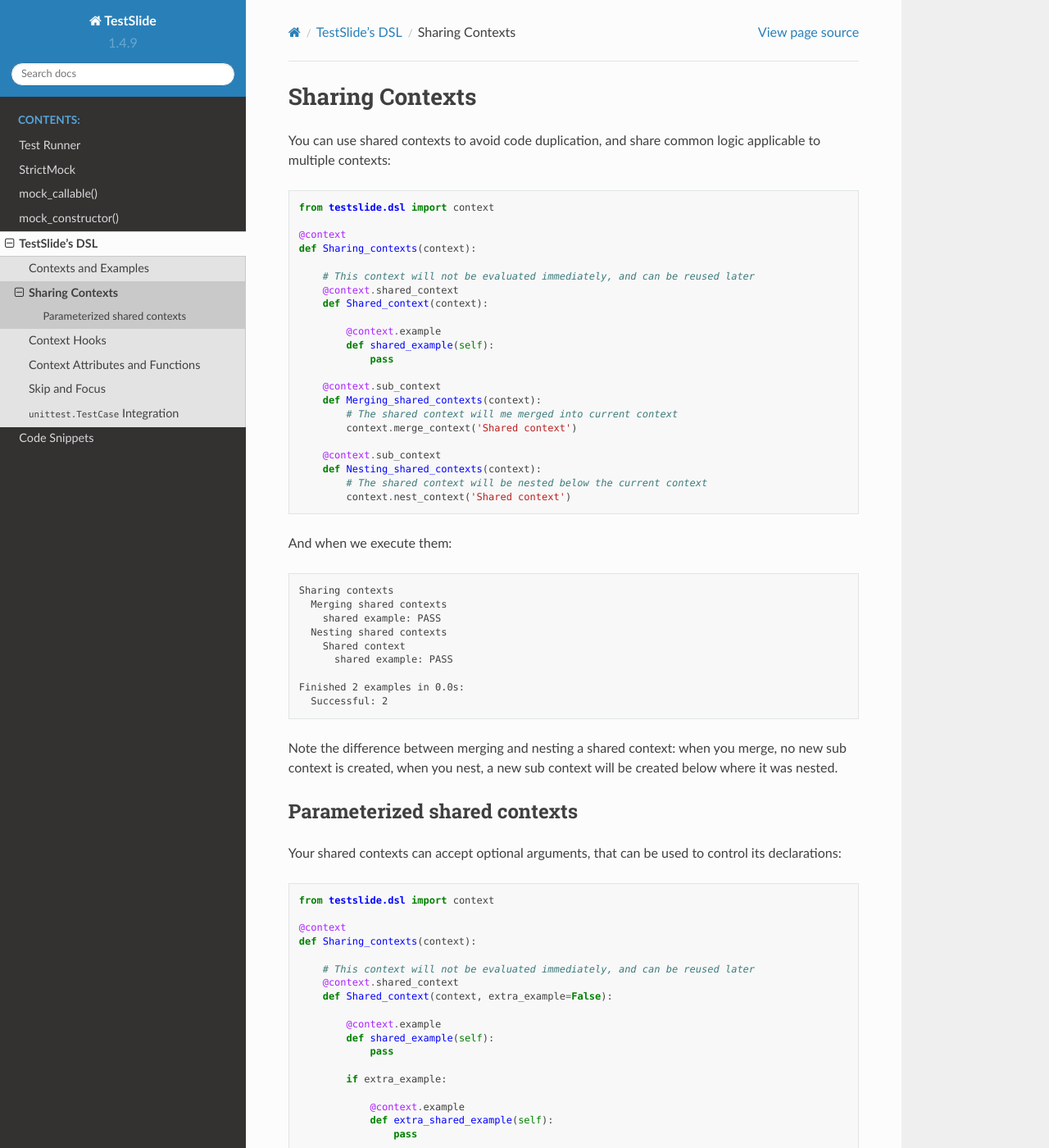
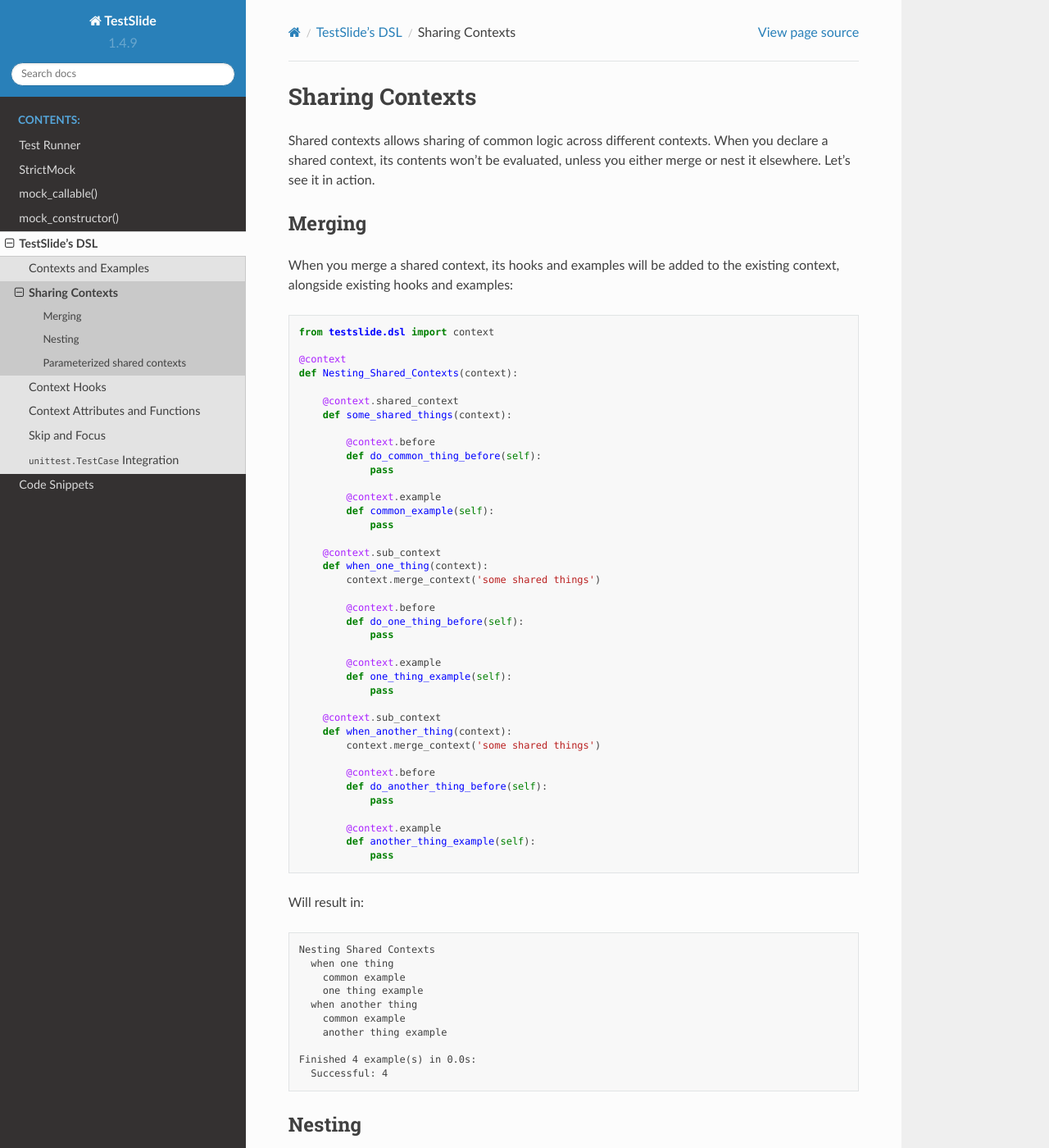
Before and after one commit to facebook/TestSlide, a Sphinx documentation site: the page built from docs/testslide_dsl/shared_contexts/index.rst, in a window 1280 px wide and 1400 px high. Shown: the whole window at 82% size. Built offline with Sphinx 7.4.7 and the Read the Docs theme 2.0.0, drawn with Linux system fonts in a browser that asks for light colours; some of the changed text lies outside the part shown.

Commit message:
Improve shared context docs

```diff
--- a/docs/testslide_dsl/shared_contexts/index.rst
+++ b/docs/testslide_dsl/shared_contexts/index.rst
@@ -1,49 +1,133 @@
 Sharing Contexts
 ================
 
-You can use shared contexts to avoid code duplication, and share common logic applicable to multiple contexts:
+Shared contexts allows sharing of common logic across different contexts. When you declare a shared context, its contents won't be evaluated, unless you either merge or nest it elsewhere. Let's see it in action.
+
+Merging
+-------
+
+When you merge a shared context, its hooks and examples will be added to the existing context, alongside existing hooks and examples:
 
 .. code-block:: python
 
   from testslide.dsl import context
 
   @context
-  def Sharing_contexts(context):
+  def Nesting_Shared_Contexts(context):
 
-      # This context will not be evaluated immediately, and can be reused later
       @context.shared_context
-      def Shared_context(context):
+      def some_shared_things(context):
+
+          @context.before
+          def do_common_thing_before(self):
+              pass
 
           @context.example
-          def shared_example(self):
+          def common_example(self):
               pass
 
       @context.sub_context
-      def Merging_shared_contexts(context):
-          # The shared context will me merged into current context
-          context.merge_context('Shared context')
+      def when_one_thing(context):
+          context.merge_context('some shared things')
+
+          @context.before
+          def do_one_thing_before(self):
+              pass
+
+          @context.example
+          def one_thing_example(self):
+              pass
 
       @context.sub_context
-      def Nesting_shared_contexts(context):
-          # The shared context will be nested below the current context
-          context.nest_context('Shared context')
+      def when_another_thing(context):
+          context.merge_context('some shared things')
 
+          @context.before
+          def do_another_thing_before(self):
+              pass
 
-And when we execute them:
+          @context.example
+          def another_thing_example(self):
+              pass
+
+Will result in:
 
 .. code-block:: none
 
-  Sharing contexts
-    Merging shared contexts
-      shared example: PASS
-    Nesting shared contexts
-      Shared context
-        shared example: PASS
+  Nesting Shared Contexts
+    when one thing
+      common example
+      one thing example
+    when another thing
+      common example
+      another thing example
 
-  Finished 2 examples in 0.0s:
-    Successful: 2
+  Finished 4 example(s) in 0.0s:
+    Successful: 4
 
-Note the difference between merging and nesting a shared context: when you merge, no new sub context is created, when you nest, a new sub context will be created below where it was nested.
+Nesting
+-------
+
+If you nest a shared context, another sub-context will be created, with the same name as the shared context, containing all the hooks and examples from the shared context:
+
+.. code-block:: python
+
+  from testslide.dsl import context
+
+  @context
+  def Nesting_Shared_Contexts(context):
+
+      @context.shared_context
+      def some_shared_things(context):
+
+          @context.before
+          def do_common_thing_before(self):
+              pass
+
+          @context.example
+          def common_example(self):
+              pass
+
+      @context.sub_context
+      def when_one_thing(context):
+          context.nest_context('some shared things')
+
+          @context.before
+          def do_one_thing_before(self):
+              pass
+
+          @context.example
+          def one_thing_example(self):
+              pass
+
+      @context.sub_context
+      def when_another_thing(context):
+          context.nest_context('some shared things')
+
+          @context.before
+          def do_another_thing_before(self):
+              pass
+
+          @context.example
+          def another_thing_example(self):
+              pass
+
+Will result in:
+
+.. code-block:: none
+
+  Nesting Shared Contexts
+    when one thing
+      one thing example
+      some shared things
+        common example
+    when another thing
+      another thing example
+      some shared things
+        common example
+
+  Finished 4 example(s) in 0.0s:
+    Successful: 4
 
 Parameterized shared contexts
 -----------------------------
```
